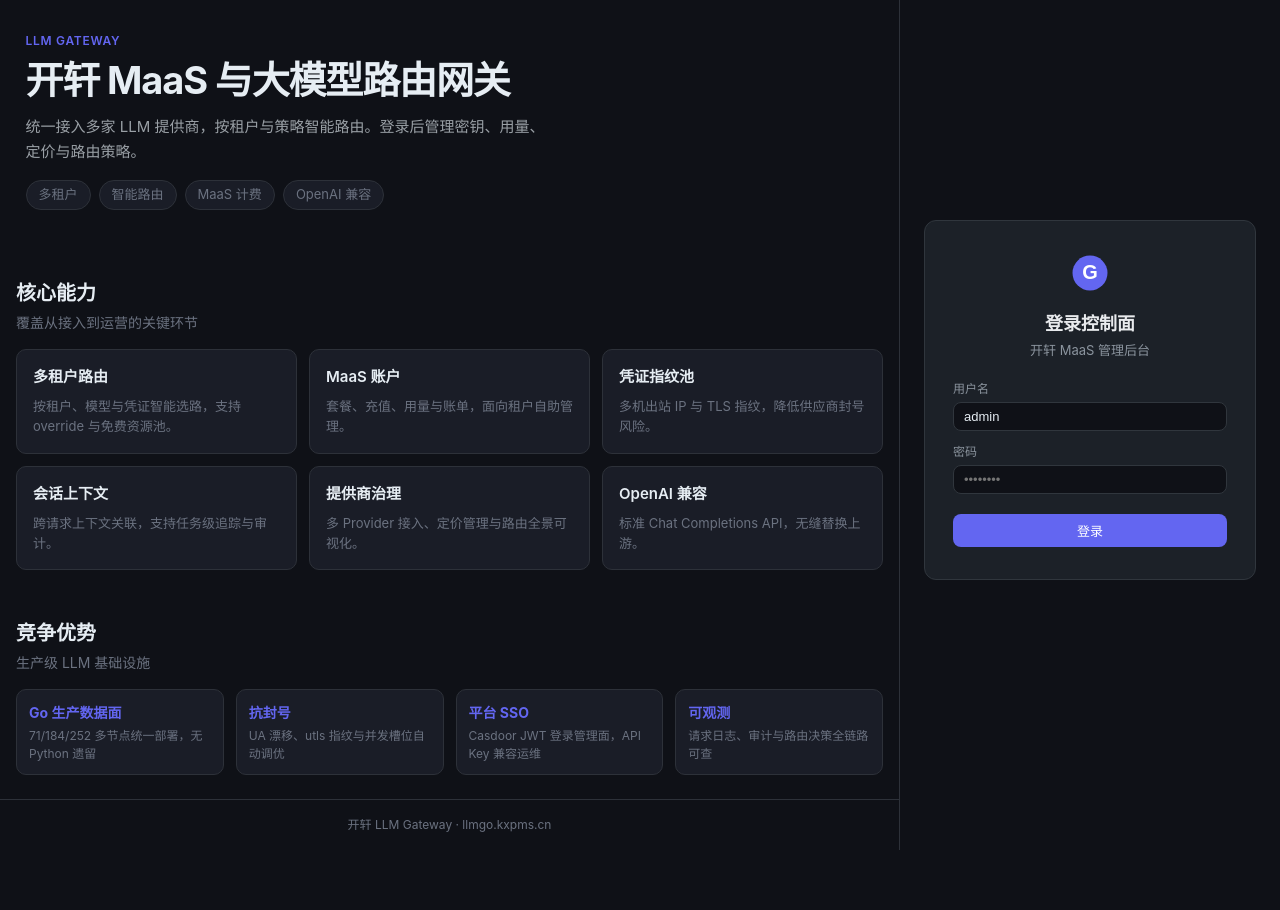
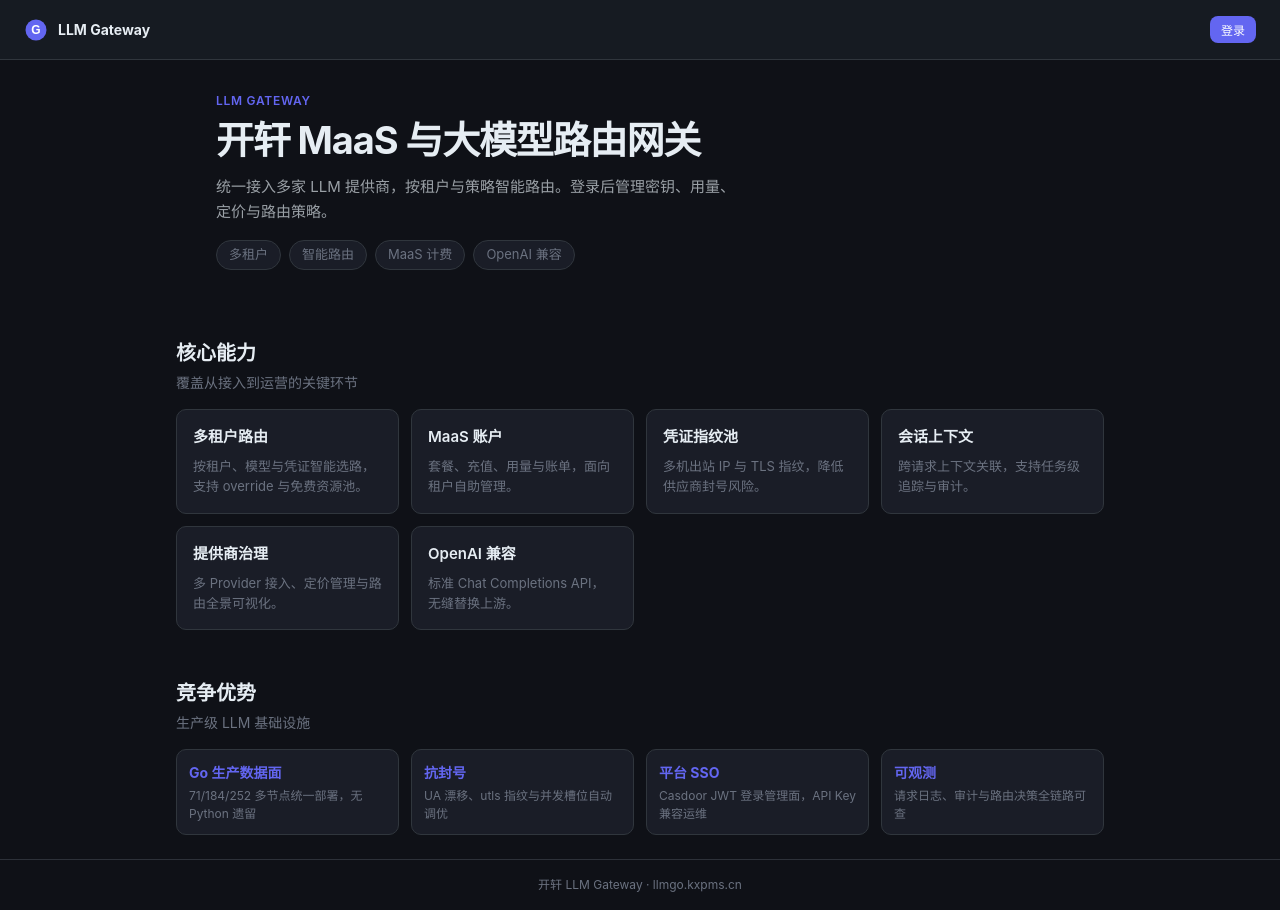
Before and after one commit to halfking/SI-LLM-Gateway, a Vue app in the folder web/: page / in a window 1280 px wide. Before the commit this address led to /login. Before the commit the page ends 850 px from the top, so only its background shows below. Built offline with nearby package versions, Linux system fonts and the light colour scheme; the HTML template or start-up script is replaced by a standard one.

Commit message:
fix(web): restore nav-only login with modal for guests
Revert dual-column /login landing (56459358): unauthenticated users see
LandingView without content CTA, login only in guest header, modal on click.

Co-authored-by: Cursor <cursoragent@cursor.com>

```diff
--- a/web/src/App.vue
+++ b/web/src/App.vue
@@ -2,8 +2,12 @@
 import { computed, ref, watch } from 'vue'
 import { useRoute, useRouter } from 'vue-router'
 import { store, clearAll, isSuperAdmin as checkSuperAdmin, isPlatformOpsView as checkPlatformOps } from './store'
+import LoginModal from './components/LoginModal.vue'
+import { useLoginModal } from './composables/useLoginModal'
+
 const route  = useRoute()
 const router = useRouter()
+const { showLoginModal, openLogin, closeLogin } = useLoginModal()
 const isLoggedIn = computed(() => !!(store.jwtToken || store.apiKey))
 const isSuperAdmin = computed(() => checkSuperAdmin())
 const isPlatformOps = computed(() => checkPlatformOps())
@@ -41,7 +45,8 @@ async function loadVersion() {
     })
     if (resp.status === 401) {
       clearAll()
-      router.push('/login')
+      router.push('/')
+      openLogin()
       return
     }
     if (resp.ok) {
@@ -53,8 +58,19 @@ async function loadVersion() {
 }
 
 watch(isLoggedIn, (loggedIn) => {
-  if (loggedIn) loadVersion()
+  if (loggedIn) {
+    closeLogin()
+    loadVersion()
+  }
 }, { immediate: true })
+
+watch(
+  () => route.query.login,
+  (login) => {
+    if (login && !isLoggedIn.value) openLogin()
+  },
+  { immediate: true },
+)
 
 const nav = computed((): NavItem[] => [
   { path: '/',                  label: '仪表盘',  icon: '📊' },
@@ -81,7 +97,7 @@ const nav = computed((): NavItem[] => [
 
 function logout() {
   clearAll()
-  router.push('/login')
+  router.push('/')
 }
 </script>
 
@@ -126,7 +142,25 @@ function logout() {
       <RouterView />
     </main>
   </div>
-  <RouterView v-else />
+  <div v-else class="guest-layout">
+    <header class="guest-header">
+      <div class="guest-brand">
+        <svg width="24" height="24" viewBox="0 0 32 32" fill="none" aria-hidden="true">
+          <circle cx="16" cy="16" r="14" fill="#6366f1"/>
+          <text x="16" y="21" text-anchor="middle" font-size="16" fill="white"
+            font-family="Arial,sans-serif" font-weight="bold">G</text>
+        </svg>
+        <span>LLM Gateway</span>
+      </div>
+      <button type="button" class="btn btn-primary btn-sm guest-login-btn" @click="openLogin">
+        登录
+      </button>
+    </header>
+    <main class="guest-main">
+      <RouterView />
+    </main>
+    <LoginModal v-model="showLoginModal" />
+  </div>
 </template>
 
 <style scoped>
@@ -240,4 +274,47 @@ function logout() {
   padding: 24px;
 }
 
+.guest-layout {
+  display: flex;
+  flex-direction: column;
+  min-height: 100vh;
+  background: var(--bg);
+}
+
+.guest-header {
+  display: flex;
+  align-items: center;
+  justify-content: space-between;
+  gap: 16px;
+  padding: 16px 24px;
+  border-bottom: 1px solid var(--border);
+  background: var(--sidebar);
+  position: sticky;
+  top: 0;
+  z-index: 10;
+}
+
+.guest-brand {
+  display: flex;
+  align-items: center;
+  gap: 10px;
+  font-size: 14px;
+  font-weight: 700;
+  color: var(--text);
+}
+
+.guest-login-btn {
+  flex-shrink: 0;
+}
+
+.guest-main {
+  flex: 1;
+  overflow-y: auto;
+}
+
+@media (max-width: 640px) {
+  .guest-header {
+    padding: 12px 16px;
+  }
+}
 </style>
--- a/web/src/router.ts
+++ b/web/src/router.ts
@@ -56,7 +56,7 @@ export const router = createRouter({
   routes: [
     { path: '/login',              component: LoginView, meta: { public: true } },
     { path: '/forbidden',          component: ForbiddenView, meta: { public: true } },
-    { path: '/',                   component: HomeView },
+    { path: '/',                   component: HomeView, meta: { public: true } },
 
     // super_admin only — providers, catalog, free pool, tenants, audit logs
     { path: '/providers',          component: ProvidersView,       meta: { requiresSuper: true } },
@@ -111,9 +111,9 @@ export const router = createRouter({
 })
 
 router.beforeEach((to) => {
-  // 1. Auth check — unauthenticated users see dual-column login page
+  // 1. Auth check — unauthenticated users land on home, not full-page login
   if (!to.meta.public && !isAuthed()) {
-    return { path: '/login', query: { redirect: to.fullPath } }
+    return { path: '/', query: { login: '1', redirect: to.fullPath } }
   }
   // 2. Bounce authed users away from /login
   if (to.path === '/login' && isAuthed()) {
--- a/web/src/views/HomeView.vue
+++ b/web/src/views/HomeView.vue
@@ -1,7 +1,13 @@
 <script setup lang="ts">
+import { computed } from 'vue'
+import { store } from '../store'
 import DashboardView from './DashboardView.vue'
+import LandingView from './LandingView.vue'
+
+const isLoggedIn = computed(() => !!(store.jwtToken || store.apiKey))
 </script>
 
 <template>
-  <DashboardView />
+  <DashboardView v-if="isLoggedIn" />
+  <LandingView v-else />
 </template>
--- a/web/src/views/LoginView.vue
+++ b/web/src/views/LoginView.vue
@@ -1,159 +1,17 @@
 <script setup lang="ts">
-import { ref } from 'vue'
+import { onMounted } from 'vue'
 import { useRouter } from 'vue-router'
-import { login, getAuthMe } from '../api'
-import { setApiKey, setJwtToken, setUserInfo } from '../store'
-import ServiceLandingPage from '../components/ServiceLandingPage.vue'
+import { useLoginModal } from '../composables/useLoginModal'
 
 const router = useRouter()
-const username = ref('admin')
-const password = ref('')
-const loading = ref(false)
-const error = ref('')
+const { openLogin } = useLoginModal()
 
-const features = [
-  { title: '多租户路由', description: '按租户、模型与凭证智能选路，支持 override 与免费资源池。' },
-  { title: 'MaaS 账户', description: '套餐、充值、用量与账单，面向租户自助管理。' },
-  { title: '凭证指纹池', description: '多机出站 IP 与 TLS 指纹，降低供应商封号风险。' },
-  { title: '会话上下文', description: '跨请求上下文关联，支持任务级追踪与审计。' },
-  { title: '提供商治理', description: '多 Provider 接入、定价管理与路由全景可视化。' },
-  { title: 'OpenAI 兼容', description: '标准 Chat Completions API，无缝替换上游。' },
-]
-
-const advantages = [
-  { title: 'Go 生产数据面', description: '71/184/252 多节点统一部署，无 Python 遗留' },
-  { title: '抗封号', description: 'UA 漂移、utls 指纹与并发槽位自动调优' },
-  { title: '平台 SSO', description: 'Casdoor JWT 登录管理面，API Key 兼容运维' },
-  { title: '可观测', description: '请求日志、审计与路由决策全链路可查' },
-]
-
-async function handleLogin() {
-  error.value = ''
-  if (!username.value || !password.value) {
-    error.value = '请输入用户名和密码'
-    return
-  }
-  loading.value = true
-  try {
-    const resp = await login(username.value, password.value)
-    if (resp.access_token) {
-      setJwtToken(resp.access_token)
-      if (resp.user) {
-        setUserInfo(resp.user)
-      } else {
-        try {
-          const me = await getAuthMe()
-          setUserInfo(me)
-        } catch { /* ignore */ }
-      }
-    } else if (resp.api_key) {
-      setApiKey(resp.api_key)
-    }
-    router.push('/')
-  } catch (e: unknown) {
-    error.value = e instanceof Error ? e.message : '登录失败'
-  } finally {
-    loading.value = false
-  }
-}
+onMounted(async () => {
+  openLogin()
+  await router.replace({ path: '/', query: {} })
+})
 </script>
 
 <template>
-  <div class="login-shell">
-    <div class="login-shell__main">
-      <ServiceLandingPage
-        kicker="LLM Gateway"
-        title="开轩 MaaS 与大模型路由网关"
-        subtitle="统一接入多家 LLM 提供商，按租户与策略智能路由。登录后管理密钥、用量、定价与路由策略。"
-        :hero-points="['多租户', '智能路由', 'MaaS 计费', 'OpenAI 兼容']"
-        :features="features"
-        :advantages="advantages"
-        advantages-subtitle="生产级 LLM 基础设施"
-        footer-text="开轩 LLM Gateway · llmgo.kxpms.cn"
-        accent="#6366f1"
-        :hide-cta="true"
-      />
-    </div>
-    <aside id="login-form" class="login-shell__aside">
-      <div class="login-card">
-        <div class="login-logo">
-          <svg width="40" height="40" viewBox="0 0 32 32" aria-hidden="true">
-            <circle cx="16" cy="16" r="14" fill="#6366f1" />
-            <text x="16" y="21" text-anchor="middle" font-size="16" fill="white"
-              font-family="Arial,sans-serif" font-weight="bold">G</text>
-          </svg>
-        </div>
-        <h2>登录控制面</h2>
-        <p class="subtitle">开轩 MaaS 管理后台</p>
-        <div v-if="error" class="alert alert-danger">{{ error }}</div>
-        <form @submit.prevent="handleLogin">
-          <div class="form-group">
-            <label>用户名</label>
-            <input v-model="username" type="text" placeholder="admin" autocomplete="username" />
-          </div>
-          <div class="form-group">
-            <label>密码</label>
-            <input v-model="password" type="password" placeholder="••••••••" autocomplete="current-password" />
-          </div>
-          <button class="btn btn-primary login-submit" type="submit" :disabled="loading">
-            {{ loading ? '登录中…' : '登录' }}
-          </button>
-        </form>
-      </div>
-    </aside>
-  </div>
+  <div />
 </template>
-
-<style scoped>
-.login-shell {
-  display: grid;
-  grid-template-columns: 1fr 380px;
-  min-height: 100vh;
-  background: #0f1117;
-}
-
-.login-shell__main {
-  overflow-y: auto;
-  border-right: 1px solid #2d3139;
-}
-
-.login-shell__aside {
-  position: sticky;
-  top: 0;
-  height: 100vh;
-  display: flex;
-  align-items: center;
-  justify-content: center;
-  padding: 24px;
-  background: #0f1117;
-}
-
-.login-card {
-  background: var(--card, #1a1d27);
-  border: 1px solid var(--border, #2d3139);
-  border-radius: 12px;
-  padding: 32px 28px;
-  width: 100%;
-  max-width: 340px;
-}
-
-.login-logo { text-align: center; margin-bottom: 12px; }
-h2 { text-align: center; font-size: 18px; margin-bottom: 4px; color: #e8eaed; }
-.subtitle { text-align: center; color: var(--muted, #6b7280); font-size: 13px; margin-bottom: 20px; }
-.login-submit {
-  width: 100%;
-  justify-content: center;
-  margin-top: 8px;
-}
-
-@media (max-width: 960px) {
-  .login-shell {
-    grid-template-columns: 1fr;
-  }
-  .login-shell__aside {
-    position: static;
-    height: auto;
-    border-top: 1px solid #2d3139;
-  }
-}
-</style>
```
